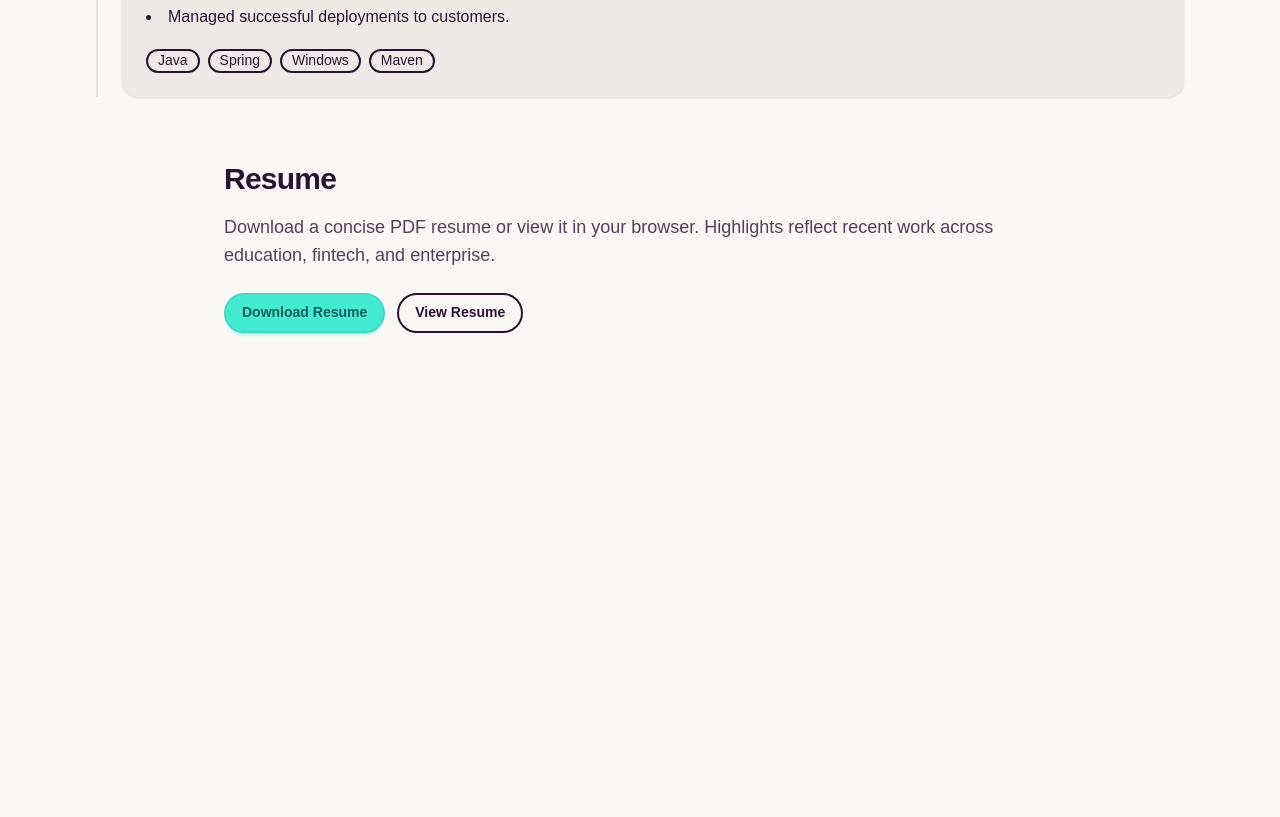
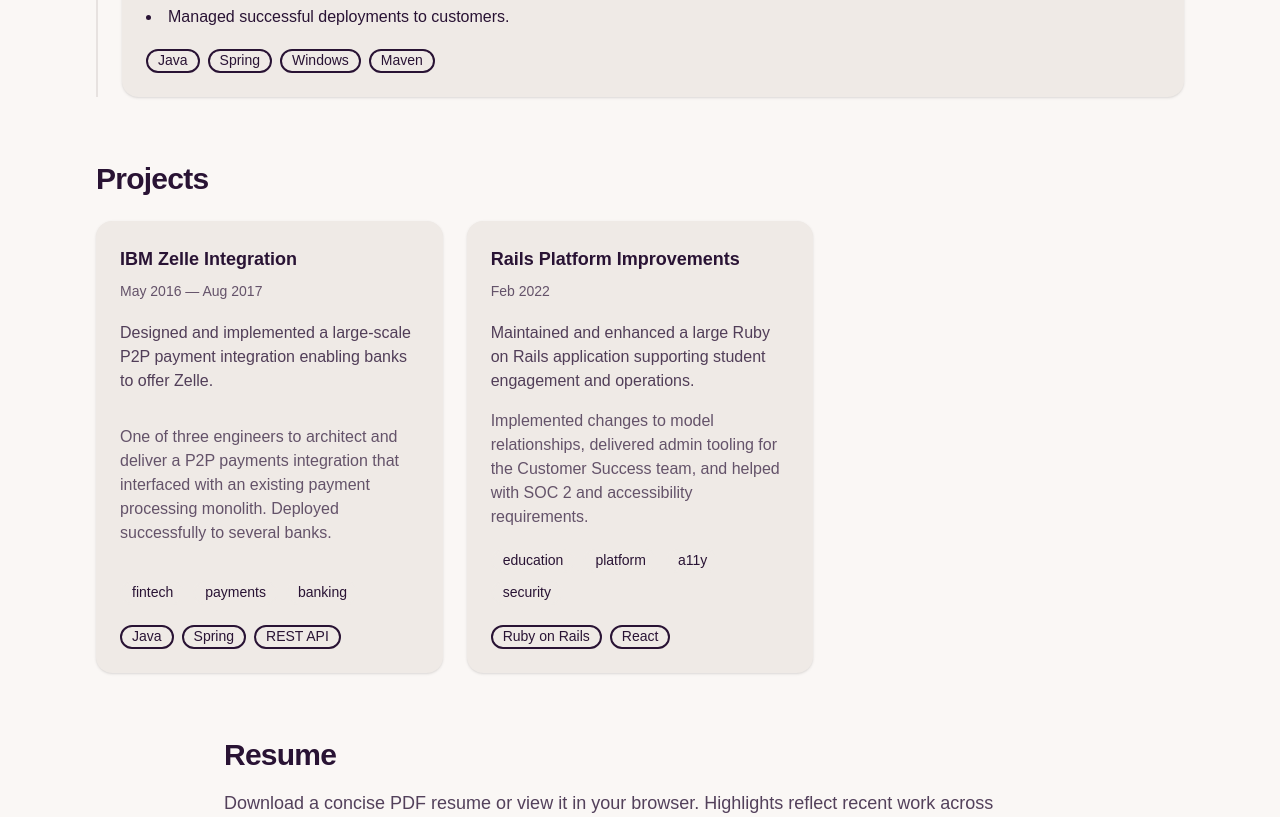
Before and after one commit to cpero/portfolio, a Next.js app: page / in a window 1280 px wide. Shown: the part 1980-2797 px from the top of the page. Before the commit the page ends 2345 px from the top, so only its background shows below. Built offline with nearby package versions, Linux system fonts and the light colour scheme.

Commit message:
chore(tasks): finalize Section 6 — Projects (skip 6.3)
- Mark 6.3 as skipped; close 6.0

- Update tasks file; tests green

```diff
--- a/app/page.tsx
+++ b/app/page.tsx
@@ -1,9 +1,10 @@
 import Image from "next/image";
 import headshot from "@/public/headshot.png";
-import { bio } from "@/lib/content";
+import { bio, projects } from "@/lib/content";
 import SkillsMatrix from "@/components/SkillsMatrix";
 import ExperienceTimeline from "@/components/ExperienceTimeline";
 import ResumeDownload from "@/components/ResumeDownload";
+import ProjectCard from "@/components/ProjectCard";
 import Link from "next/link";
 
 export default function Home() {
@@ -40,7 +41,7 @@
         </div>
       </section>
       <section id="about" className="w-full">
-        <div className="mx-auto max-w-4xl p-8">
+        <div className="mx-auto max-w-6xl p-8">
           <h2 className="text-2xl font-bold tracking-tight sm:text-3xl">About</h2>
           {bio.summary && (
             <div className="text-base-content/80 mt-4 space-y-4 text-lg leading-relaxed">
@@ -68,6 +69,19 @@
       </section>
       <SkillsMatrix />
       <ExperienceTimeline />
+      <section id="projects" className="w-full">
+        <div className="mx-auto max-w-6xl p-8">
+          <h2 className="text-2xl font-bold tracking-tight sm:text-3xl">Projects</h2>
+          <div className="mt-6 grid gap-6 sm:grid-cols-2 lg:grid-cols-3">
+            {projects.projects
+              .slice()
+              .sort((a, b) => (a.order ?? 9999) - (b.order ?? 9999))
+              .map((proj) => (
+                <ProjectCard key={proj.id ?? `${proj.title}-${proj.order ?? 0}`} project={proj} />
+              ))}
+          </div>
+        </div>
+      </section>
       <section id="resume" className="w-full">
         <div className="mx-auto max-w-4xl p-8">
           <h2 className="text-2xl font-bold tracking-tight sm:text-3xl">Resume</h2>
--- /dev/null
+++ b/components/ProjectCard.tsx
@@ -0,0 +1,116 @@
+import Image from "next/image";
+import Link from "next/link";
+import type { Project, ProjectImage, ProjectLink } from "@/lib/schemas";
+
+function formatYearMonth(value: string): string {
+  const [year, month] = value.split("-");
+  const monthNames = [
+    "Jan",
+    "Feb",
+    "Mar",
+    "Apr",
+    "May",
+    "Jun",
+    "Jul",
+    "Aug",
+    "Sep",
+    "Oct",
+    "Nov",
+    "Dec",
+  ];
+  const monthIndex = Math.max(0, Math.min(11, Number(month) - 1));
+  return `${monthNames[monthIndex]} ${year}`;
+}
+
+function formatPeriod(start?: string, end?: string): string | undefined {
+  if (!start && !end) return undefined;
+  const startText = start ? formatYearMonth(start) : undefined;
+  const endText = end ? formatYearMonth(end) : undefined;
+  if (startText && endText) return `${startText} — ${endText}`;
+  return startText ?? endText ?? undefined;
+}
+
+type Props = {
+  project: Project;
+  className?: string;
+};
+
+function renderImage(image: ProjectImage) {
+  return (
+    <div className="border-base-300 relative overflow-hidden rounded-lg border">
+      <Image
+        src={image.src}
+        alt={image.alt}
+        width={image.width}
+        height={image.height}
+        className="h-auto w-full object-cover"
+        sizes="(min-width: 1024px) 400px, (min-width: 640px) 50vw, 100vw"
+      />
+    </div>
+  );
+}
+
+function renderLink(link: ProjectLink, index: number) {
+  const label = link.title ?? (link.type ? link.type : "link");
+  const isExternal = /^https?:\/\//.test(link.url);
+  return (
+    <Link
+      key={`${label}-${index}`}
+      href={link.url}
+      className="btn btn-sm"
+      target={isExternal ? "_blank" : undefined}
+      rel={isExternal ? "noopener noreferrer" : undefined}
+    >
+      {label}
+    </Link>
+  );
+}
+
+export default function ProjectCard({ project, className }: Props) {
+  const period = formatPeriod(project.dates?.start, project.dates?.end);
+  return (
+    <article className={`card bg-base-200 shadow-sm ${className ?? ""}`}>
+      <div className="card-body">
+        <div className="flex flex-wrap items-baseline justify-between gap-2">
+          <h3 className="card-title text-base sm:text-lg">{project.title}</h3>
+          {period && <time className="text-base-content/70 text-sm">{period}</time>}
+        </div>
+
+        {project.images && project.images.length > 0 && (
+          <div className="mt-2">{renderImage(project.images[0])}</div>
+        )}
+
+        <p className="text-base-content/80 mt-3 text-sm sm:text-base">{project.summary}</p>
+        {project.details && (
+          <p className="text-base-content/70 mt-2 text-sm sm:text-base">{project.details}</p>
+        )}
+
+        {(project.tags?.length ?? 0) > 0 && (
+          <div className="mt-3 flex flex-wrap gap-2">
+            {project.tags?.map((tag) => (
+              <span key={tag} className="badge badge-ghost">
+                {tag}
+              </span>
+            ))}
+          </div>
+        )}
+
+        {(project.stack?.length ?? 0) > 0 && (
+          <div className="mt-3 flex flex-wrap gap-2">
+            {project.stack?.map((tech) => (
+              <span key={tech} className="badge badge-outline">
+                {tech}
+              </span>
+            ))}
+          </div>
+        )}
+
+        {(project.links?.length ?? 0) > 0 && (
+          <div className="mt-4 flex flex-wrap gap-2">
+            {project.links?.map((lnk, i) => renderLink(lnk, i))}
+          </div>
+        )}
+      </div>
+    </article>
+  );
+}
```
